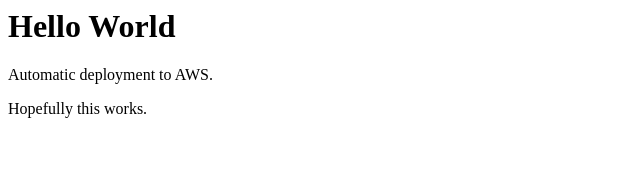
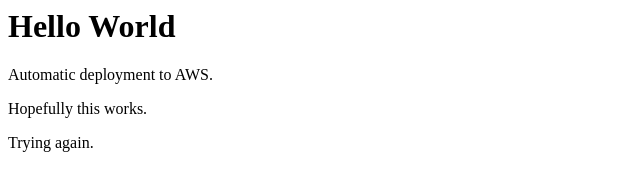
Before and after one commit to sleslie23/website, a plain HTML site: page index.html in a window 1280 px wide. Shown: the whole page, without its empty margins (0-640 px from the left). Drawn offline with Linux system fonts and the light colour scheme.

Commit message:
Triggering action.

```diff
--- a/index.html
+++ b/index.html
@@ -6,5 +6,6 @@
 		<h1>Hello World</h1>
 		<p>Automatic deployment to AWS.</p>
 		<p>Hopefully this works.</p>
+		<p>Trying again.</p>
 	</body>
 </html>
```
